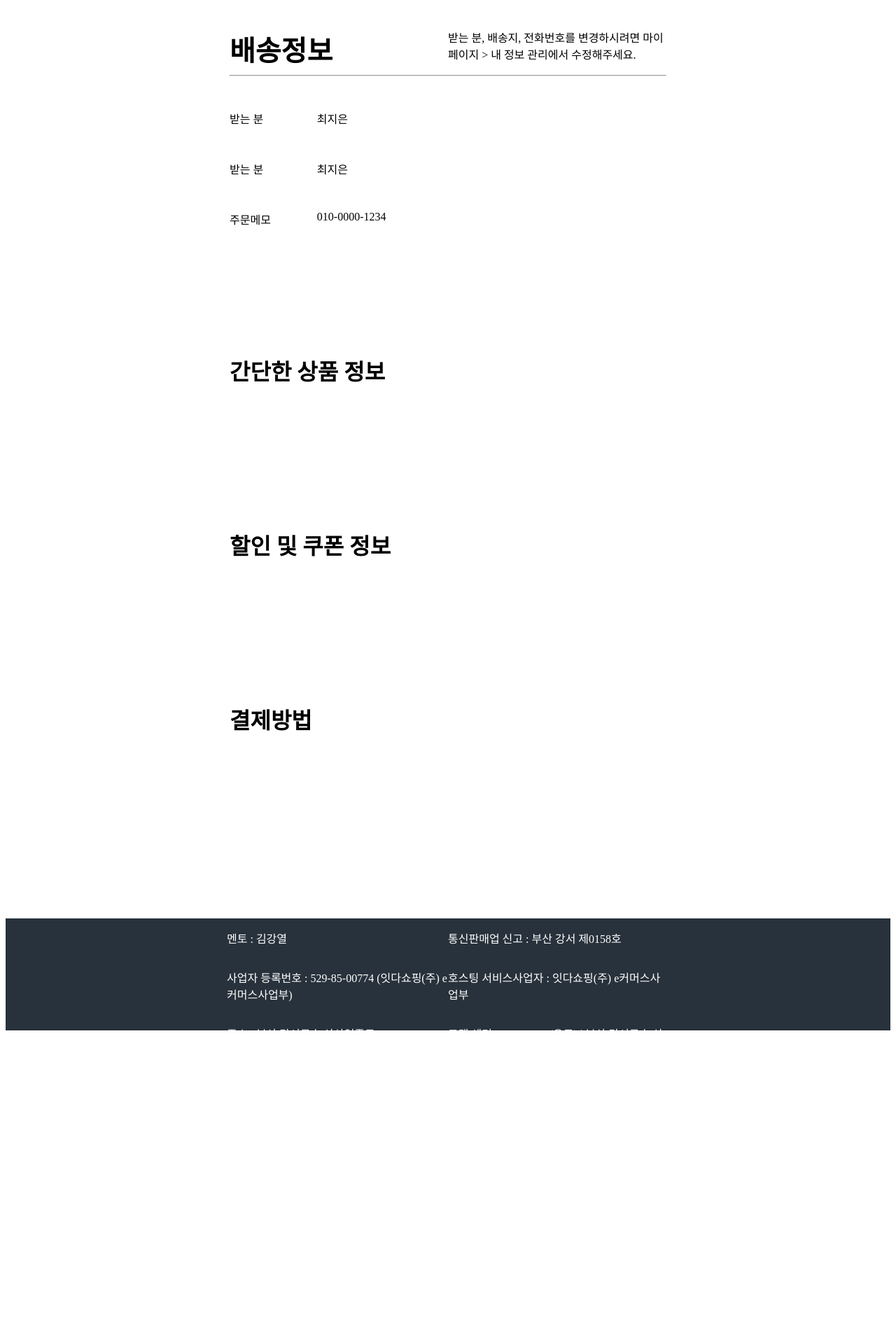
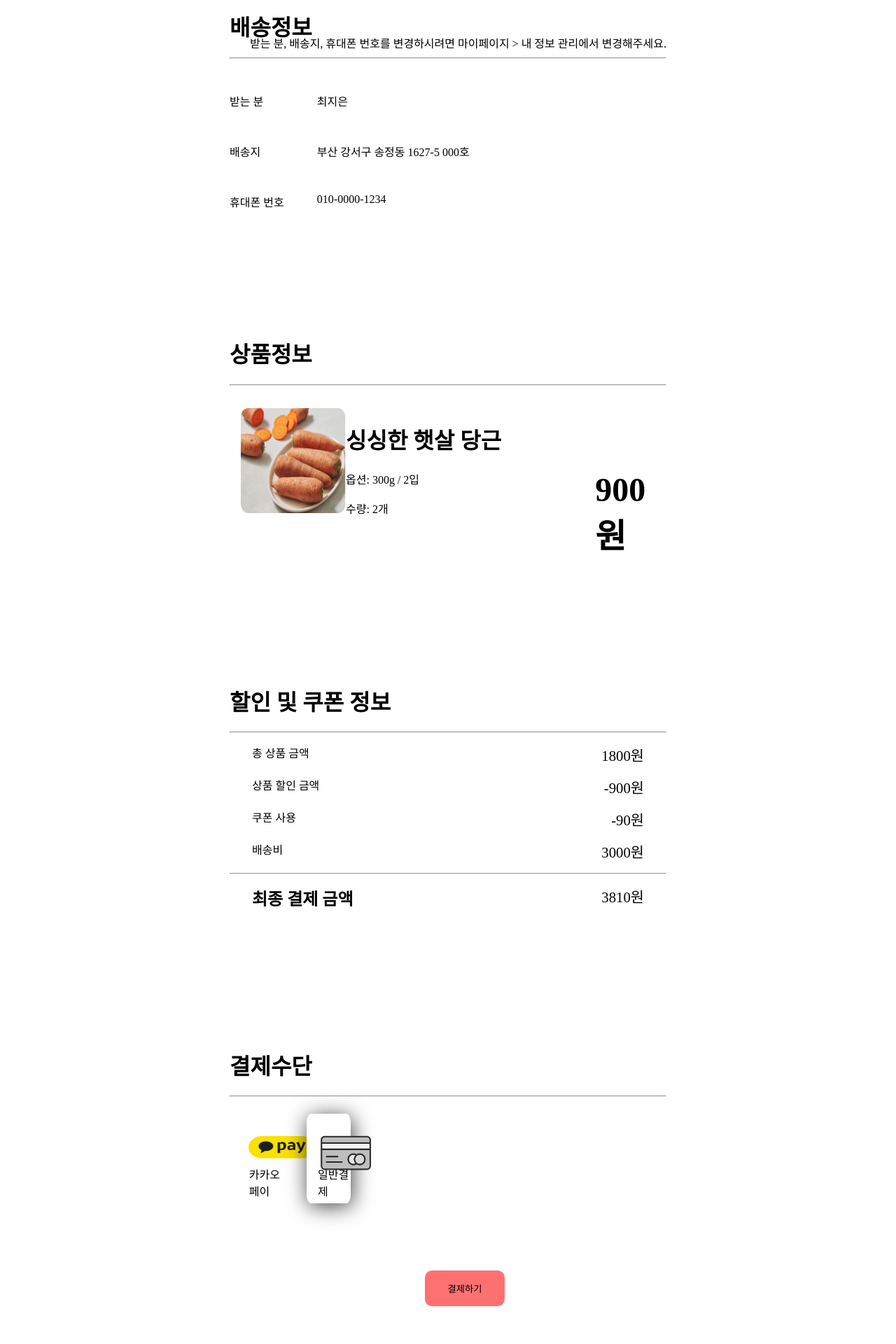
Before and after one commit to ehddn5252/AbuyZ, a Next.js app in the folder front/: page /payment in a window 1280 px wide. Shown: the part 480-2400 px from the top of the page at 70% size. Before the commit the page ends 2008 px from the top, so only its background shows below. Built offline with nearby package versions, Linux system fonts and the light colour scheme; a web font is replaced by a local one.

Commit message:
:spakles: 결제 페이지 구조 완성

```diff
--- a/front/components/payment/MyShippingInfo.js
+++ b/front/components/payment/MyShippingInfo.js
@@ -1,46 +1,66 @@
 import React from "react";
-
+import styled from "styled-components";
 export default function MyShippingInfo() {
   return (
-    <div>
-      <div style={{ marginTop: "3rem", display: "flex" }}>
-        <div style={{ flex: 5 }}>
-          <span style={{ fontSize: "2.5rem", fontWeight: "bold" }}>
-            배송정보
-          </span>
-        </div>
-        <div style={{ flex: 5 }}>
-          <span>
-            받는 분, 배송지, 전화번호를 변경하시려면 마이페이지 > 내 정보
-            관리에서 수정해주세요.
-          </span>
-        </div>
-      </div>
+    <RelativeDiv>
+      <h1>배송정보</h1>
       <hr></hr>
-      <div style={{ marginTop: "3rem", display: "flex" }}>
-        <div style={{ flex: 2 }}>
+      <InfoDiv>
+        <span>
+          받는 분, 배송지, 휴대폰 번호를 변경하시려면 마이페이지 > 내 정보
+          관리에서 변경해주세요.
+        </span>
+      </InfoDiv>
+      <ShipDiv>
+        <TwoFlexDiv>
           <span>받는 분</span>
-        </div>
-        <div style={{ flex: 8 }}>
+        </TwoFlexDiv>
+        <EightFlexDiv>
+          {/* 사용자의 이름 */}
           <span>최지은</span>
-        </div>
-      </div>
-      <div style={{ marginTop: "3rem", display: "flex" }}>
-        <div style={{ flex: 2 }}>
-          <span>받는 분</span>
-        </div>
-        <div style={{ flex: 8 }}>
-          <span>최지은</span>
-        </div>
-      </div>
-      <div style={{ marginTop: "3rem", display: "flex" }}>
-        <div style={{ flex: 2 }}>
-          <span>주문메모</span>
-        </div>
-        <div style={{ flex: 8 }}>
+        </EightFlexDiv>
+      </ShipDiv>
+      <ShipDiv>
+        <TwoFlexDiv>
+          <span>배송지</span>
+        </TwoFlexDiv>
+        <EightFlexDiv>
+          {/* 사용자의 주소 */}
+          <span>부산 강서구 송정동 1627-5 000호</span>
+        </EightFlexDiv>
+      </ShipDiv>
+      <ShipDiv>
+        <TwoFlexDiv>
+          <span>휴대폰 번호</span>
+        </TwoFlexDiv>
+        <EightFlexDiv>
+          {/* 사용자의 핸드폰번호 */}
           <span>010-0000-1234</span>
-        </div>
-      </div>
-    </div>
+        </EightFlexDiv>
+      </ShipDiv>
+    </RelativeDiv>
   );
 }
+
+const RelativeDiv = styled.div`
+  position: relative;
+`;
+
+const InfoDiv = styled.div`
+  position: absolute;
+  top: 12%;
+  right: 0%;
+`;
+
+const ShipDiv = styled.div`
+  margin-top: 3rem;
+  display: flex;
+`;
+
+const TwoFlexDiv = styled.div`
+  flex: 2;
+`;
+
+const EightFlexDiv = styled.div`
+  flex: 8;
+`;
--- a/front/components/payment/PaymentProcess.js
+++ b/front/components/payment/PaymentProcess.js
@@ -1,9 +1,83 @@
-import React from "react";
+import React, { useState } from "react";
+import styled from "styled-components";
+export default function PaymentProcess() {
+  const [selected, setSelected] = useState(0);
 
-export default function PaymentProcess() {
   return (
     <div>
-      <h1>결제방법</h1>
+      <h1>결제수단</h1>
+      <hr></hr>
+      <AllDiv>
+        <div
+          style={{
+            ...cardStyle,
+            ...(selected === 1 && cardSelect),
+            position: "relative",
+          }}
+          onClick={() => setSelected(1)}
+        >
+          <KakaopayImage src={"/images/kakaopay.png"}></KakaopayImage>
+          <br></br>
+          <KakaoPayImageDiv>
+            <span>카카오페이</span>
+          </KakaoPayImageDiv>
+        </div>
+        <div
+          style={{
+            ...cardStyle,
+            ...(selected === 0 && cardSelect),
+            position: "relative",
+          }}
+          onClick={() => setSelected(0)}
+        >
+          <CardImage src={"/images/card.png"}></CardImage>
+          <CardImageDiv>
+            <span>일반결제</span>
+          </CardImageDiv>
+        </div>
+      </AllDiv>
     </div>
   );
 }
+
+const cardStyle = {
+  width: "10%",
+  height: "8rem",
+  background: "white",
+  margin: "1rem",
+  borderRadius: "10%",
+};
+const cardSelect = {
+  boxShadow: "2px 4px 30px 0px rgba(0, 0, 0, 0.75)",
+};
+
+const AllDiv = styled.div`
+  display: flex;
+  flex-direction: row;
+`;
+
+const KakaoPayImageDiv = styled.div`
+  position: absolute;
+  bottom: 5%;
+  left: 19%;
+`;
+
+const CardImageDiv = styled.div`
+  position: absolute;
+  bottom: 5%;
+  left: 25%;
+`;
+
+const KakaopayImage = styled.img`
+  width: 6rem;
+  height: 2rem;
+  margin-top: 2rem;
+  margin-left: 0.7rem;
+`;
+
+const CardImage = styled.img`
+  width: 6rem;
+  height: 6rem;
+  margin-top: 0.5rem;
+  margin-left: 12%;
+`;
--- a/front/components/payment/ProductSaleInfo.js
+++ b/front/components/payment/ProductSaleInfo.js
@@ -1,9 +1,78 @@
 import React from "react";
+import styled from "styled-components";
 
 export default function ProductSaleInfo() {
   return (
     <div>
-      <h1> 할인 및 쿠폰 정보</h1>
+      <h1>할인 및 쿠폰 정보</h1>
+      <hr></hr>
+      <AllDiv>
+        <LeftDiv>
+          <span>총 상품 금액</span>
+        </LeftDiv>
+        <RightDiv>
+          <span>1800원</span>
+        </RightDiv>
+      </AllDiv>
+      <AllDiv>
+        <LeftDiv>
+          <span>상품 할인 금액</span>
+        </LeftDiv>
+        <RightDiv>
+          <span>-900원</span>
+        </RightDiv>
+      </AllDiv>
+      <AllDiv>
+        <LeftDiv>
+          <span>쿠폰 사용</span>
+        </LeftDiv>
+        <RightDiv>
+          <span>-90원</span>
+        </RightDiv>
+      </AllDiv>
+      <AllDiv>
+        <LeftDiv>
+          <span>배송비</span>
+        </LeftDiv>
+        <RightDiv>
+          <span>3000원</span>
+        </RightDiv>
+      </AllDiv>
+      <hr></hr>
+      <AllDiv>
+        <LastLeftDiv>
+          <span>최종 결제 금액</span>
+        </LastLeftDiv>
+        <RightDiv>
+          <span>3810원</span>
+        </RightDiv>
+      </AllDiv>
     </div>
   );
 }
+
+const AllDiv = styled.div`
+  display: flex;
+  margin-top: 1rem;
+  margin-bottom: 1rem;
+`;
+
+const LeftDiv = styled.div`
+  flex: 5;
+  font-size: 1rem;
+  margin-left: 2rem;
+`;
+
+const RightDiv = styled.div`
+  flex: 5;
+  font-size: 1.3rem;
+  text-align: right;
+  margin-right: 2rem;
+`;
+
+const LastLeftDiv = styled.div`
+  flex: 5;
+  font-size: 1.5rem;
+  font-weight: bold;
+  margin-left: 2rem;
+`;
--- a/front/components/payment/ProductSimpleInfo.js
+++ b/front/components/payment/ProductSimpleInfo.js
@@ -1,9 +1,63 @@
 import React from "react";
-
+import styled from "styled-components";
 export default function ProductSimpleInfo() {
   return (
     <div>
-      <h1> 간단한 상품 정보</h1>
+      <h1>상품정보</h1>
+      <hr></hr>
+      {/* for문 돌려서 */}
+      <InfoDiv>
+        <ImgDiv>
+          <img
+            src={"/images/carrot.png"}
+            style={{ height: 150, width: 150 }}
+          ></img>
+        </ImgDiv>
+        <TextDiv>
+          <h1>싱싱한 햇살 당근</h1>
+          <div style={{ display: "flex" }}>
+            <CountDiv>
+              {/* 옵션 /로 끊어서 가져오기 */}
+              <span>옵션: 300g / 2입</span>
+              <br></br>
+              <br></br>
+              {/* 수량 가져오기 */}
+              <span>수량: 2개</span>
+            </CountDiv>
+            <PriceDiv>
+              {/* 총 가격 가져오기 */}
+              <PriceP>900원</PriceP>
+            </PriceDiv>
+          </div>
+        </TextDiv>
+      </InfoDiv>
     </div>
   );
 }
+
+const InfoDiv = styled.div`
+  display: flex;
+  margin-top: 2rem;
+`;
+
+const ImgDiv = styled.div`
+  flex: 2;
+  margin-left: 1rem;
+`;
+
+const TextDiv = styled.div`
+  flex: 9;
+`;
+
+const CountDiv = styled.div`
+  flex: 7;
+`;
+
+const PriceDiv = styled.div`
+  flex: 2;
+`;
+
+const PriceP = styled.div`
+  font-size: 3rem;
+  font-weight: bold;
+`;
--- a/front/pages/payment.js
+++ b/front/pages/payment.js
@@ -1,4 +1,5 @@
 import React from "react";
+import styled from "styled-components";
 import MyShippingInfo from "../components/payment/MyShippingInfo";
 import PaymentProcess from "../components/payment/PaymentProcess";
 import ProductSaleInfo from "../components/payment/ProductSaleInfo";
@@ -7,31 +8,47 @@ import ProductSimpleInfo from "../components/payment/ProductSimpleInfo";
 export default function Payment() {
   return (
     <div>
-      <div style={center}>
+      <Center>
         <h1> 주문 / 결제</h1>
-      </div>
-      <div style={card}>
+      </Center>
+      <Card>
         <MyShippingInfo />
-      </div>
-      <div style={card}>
+      </Card>
+      <Card>
         <ProductSimpleInfo />
-      </div>
-      <div style={card}>
+      </Card>
+      <Card>
         <ProductSaleInfo />
-      </div>
-      <div style={card}>
+      </Card>
+      <Card>
         <PaymentProcess />
-      </div>
+      </Card>
+      <ButtonDiv>
+        <Button>결제하기</Button>
+      </ButtonDiv>
     </div>
   );
 }
 
-const center = {
-  display: "flex",
-  justifyContent: "center",
-  marginTop: "3rem",
-};
+const Center = styled.div`
+  display: flex;
+  justify-content: center;
+  margin-top: 3rem;
+`;
 
-const card = {
-  padding: "5rem 20rem 5rem 20rem",
-};
+const Card = styled.div`
+  padding: 5rem 20rem 5rem 20rem;
+`;
+
+const ButtonDiv = styled.div`
+  display: flex;
+  justify-content: center;
+`;
+
+const Button = styled.button`
+  background-color: #ff7171;
+  padding: 1rem 2rem 1rem 2rem;
+  border: none;
+  border-radius: 10px;
+  margin-left: 3rem;
+`;
```
Also changed, not shown: front/public/images/card.png (added), front/public/images/kakaopay.png (added).
